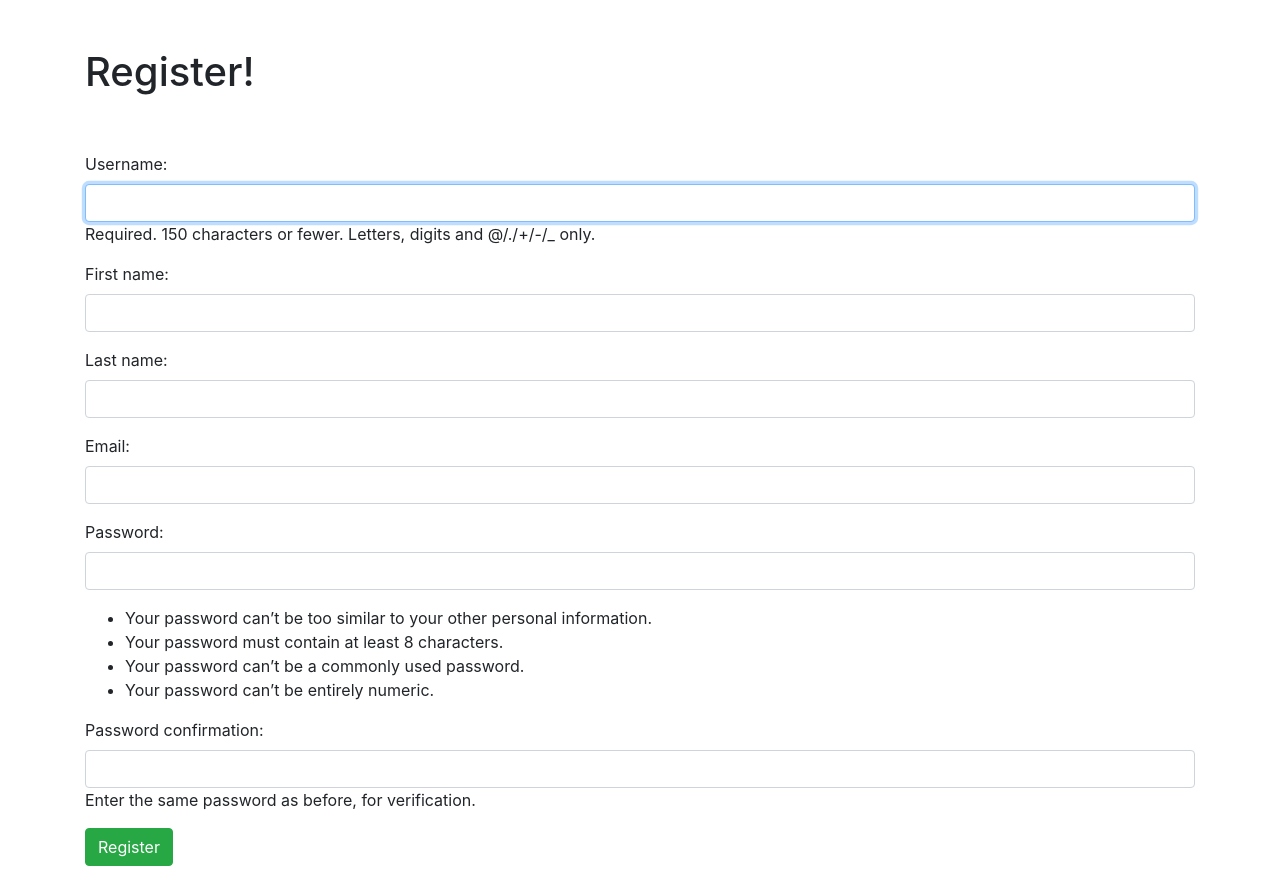
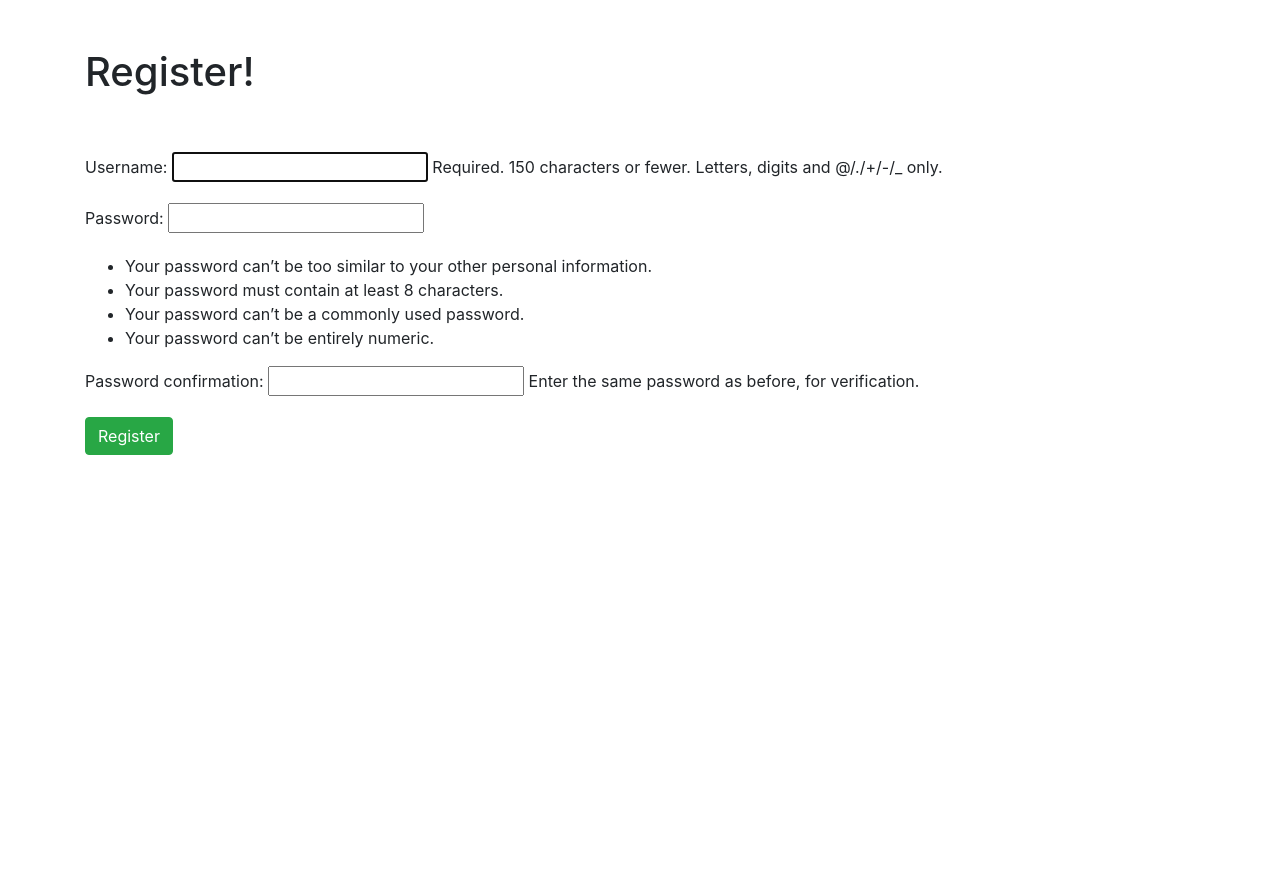
Before and after one commit to Yeasin0011/ISO_CSE370, a Django app: a page that uses ISO/ISO_Blog/templates/base.html in a window 1280 px wide. Shown: the part 56-938 px from the top of the page. After the commit the page ends 511 px from the top, so only its background shows below. Run offline with Django 4.2, Linux system fonts and the light colour scheme; parts of the project's set-up code (start-up, migrations or seed data) failed here and were passed over.

Commit message:
Revert "Sadi"
This reverts commit b0d53778abc5242d7cd201add27d0fc27d7464ca.

```diff
--- a/ISO/ISO/urls.py
+++ b/ISO/ISO/urls.py
@@ -16,12 +16,10 @@ Including another URLconf
 """
 from django.contrib import admin
 from django.urls import path, include
-from django.conf import settings
-from django.conf.urls.static import static
 
 urlpatterns = [
     path('admin/', admin.site.urls),
     path('', include('ISO_Blog.urls')),
     path('members/ ', include('django.contrib.auth.urls')),
-    path('members', include('members.urls')),
-]+ static(settings.MEDIA_URL, document_root=settings.MEDIA_ROOT)
+    path('members', include('members.urls'))
+]
--- a/ISO/ISO_Blog/form.py
+++ b/ISO/ISO_Blog/form.py
@@ -9,7 +9,7 @@ for item in choices:
 class PostForm(forms.ModelForm):
     class Meta:
         model=Post
-        fields=('title', 'title_tag', 'author', 'category' , 'body', 'snippet', 'header_image')
+        fields=('title', 'title_tag', 'author', 'category' , 'body')
 
         widgets={
             'title':forms.TextInput(attrs={'class': 'form-control', 'placeholder': 'Tell a interesting story'}),
@@ -18,19 +18,17 @@ class PostForm(forms.ModelForm):
             # 'author':forms.Select(attrs={'class': 'form-control', }),
             'category': forms.Select(choices=choice_list,attrs={'class': 'form-control', }),
             'body':forms.Textarea(attrs={'class': 'form-control', 'placeholder': 'Open your heart out!'}),
-            'snippet':forms.Textarea(attrs={'class': 'form-control'}),
 
         }
 
 class EditForm(forms.ModelForm):
     class Meta:
         model=Post
-        fields=('title', 'title_tag', 'body','snippet')
+        fields=('title', 'title_tag', 'body')
 
         widgets={
             'title':forms.TextInput(attrs={'class': 'form-control', 'placeholder': 'Name a Interesting Title!'}),
             'title_tag':forms.TextInput(attrs={'class': 'form-control', 'placeholder': 'Apply a meaningful tag'}),
             'body':forms.Textarea(attrs={'class': 'form-control', 'placeholder': 'Open your heart out!'}),
-            'snippet':forms.Textarea(attrs={'class': 'form-control'}),
 
         }
--- a/ISO/ISO_Blog/templates/base.html
+++ b/ISO/ISO_Blog/templates/base.html
@@ -59,12 +59,8 @@
                   <a class="nav-link" href="{% url 'add_post'%}">Add Post</a>
                 </li>
 
-                <li class="nav-item">
+                 <li class="nav-item">
                   <a class="nav-link" href="{% url 'add_category'%}">Add Category</a>
-                </li>
-
-                <li class="nav-item">
-                  <a class="nav-link" href="{% url 'edit_profile'%}">Edit Profile</a>
                 </li>
 
 
--- a/ISO/ISO_Blog/templates/home.html
+++ b/ISO/ISO_Blog/templates/home.html
@@ -24,7 +24,7 @@
         {% endif %}
 
     </small><br/>
-    {{post.snippet}}</li>
+    {{post.body|slice:":100"|safe }}</li>
 {% endfor %}
 </ul>
 
--- a/ISO/ISO_Blog/templates/post.details.html
+++ b/ISO/ISO_Blog/templates/post.details.html
@@ -24,10 +24,6 @@ post author: {{ post.author.id }}
 </a></small></br>
 <hr>
 <br/>
-{% if post.header_image %}
-
-<img src='{{ post.header_image.url }}'><br/><br/>
-{% endif %}
 {{ post.body|safe }}
 <br/><br/>
 <a href="{% url 'Home' %}" class= "btn btn-dark" >Back</a>
--- a/ISO/ISO_Blog/templates/post_add.html
+++ b/ISO/ISO_Blog/templates/post_add.html
@@ -10,10 +10,9 @@
     <br></br>
 
     <div class='form-group'>
-        <form method='POST' enctype="multipart/form-data">
+        <form method='POST'>
             {% csrf_token %}
             {{ form.as_p }}
-            {{ form.media }}
             <button class="btn btn-primary">Post</button>
     </div>
 
--- a/ISO/ISO_Blog/templates/update_post.html
+++ b/ISO/ISO_Blog/templates/update_post.html
@@ -16,7 +16,6 @@
             <form method='POST'>
                 {% csrf_token %}
                 {{ form.as_p }}
-                {{ form.media }}
                 <button class="btn btn-primary">update</button>
         </div>
     {% else %}
--- a/ISO/members/forms.py
+++ /dev/null
@@ -1,34 +0,0 @@
-from django.contrib.auth.forms import UserCreationForm, UserChangeForm
-from django.contrib.auth.models import User
-from django import forms
-
-class SignUpForm(UserCreationForm):
-    email= forms.EmailField(widget=forms.EmailInput(attrs={"class": "form-control"}))
-    first_name= forms.CharField(max_length=100, widget=forms.TextInput(attrs={"class": "form-control"}))
-    last_name=forms.CharField(max_length=100, widget=forms.TextInput(attrs={"class": "form-control"}))
-
-    class Meta:
-        model=User
-        fields=("username", "first_name", "last_name", "email", "password1", "password2")
-
-    def __init__(self, *args, **kwargs):
-        super(SignUpForm, self).__init__(*args, **kwargs)
-
-        self.fields['username'].widget.attrs["class"]="form-control"
-        self.fields['password1'].widget.attrs["class"]="form-control"
-        self.fields['password2'].widget.attrs["class"]="form-control"
-
-class EditProfileForm(UserChangeForm):
-    email= forms.EmailField(widget=forms.EmailInput(attrs={"class": "form-control"}))
-    first_name= forms.CharField(max_length=100, widget=forms.TextInput(attrs={"class": "form-control"}))
-    last_name=forms.CharField(max_length=100, widget=forms.TextInput(attrs={"class": "form-control"}))
-    username= forms.CharField(max_length=100, widget=forms.TextInput(attrs={"class": "form-control"}))
-    last_login=forms.CharField(max_length=100, widget=forms.TextInput(attrs={"class": "form-control"}))
-    is_superuser=forms.CharField(max_length=100, widget=forms.CheckboxInput(attrs={"class": "form-check"}))
-    is_staff=forms.CharField(max_length=100, widget=forms.CheckboxInput(attrs={"class": "form-check"}))
-    is_active=forms.CharField(max_length=100, widget=forms.CheckboxInput(attrs={"class": "form-check"}))
-    date_joined=forms.CharField(max_length=100, widget=forms.TextInput(attrs={"class": "form-control"}))
-
-    class Meta:
-        model=User
-        fields=("username", "first_name", "last_name", "email", "last_login", "is_superuser", "is_staff", "is_active","password" ,"date_joined")
--- a/ISO/members/urls.py
+++ b/ISO/members/urls.py
@@ -1,18 +1,10 @@
 from django.urls import path
 
-from .views import UserRegistrationView, UserEditView, PasswordsChangeView , ShowProfilePageView
-
-from django.contrib.auth import views as auth_views
+from .views import UserRegistrationView
 
 
 
 urlpatterns = [
     path('register/', UserRegistrationView.as_view(), name="register"),
-    path('edit_profile/', UserEditView.as_view(), name="edit_profile"),
-    path('members/password/', PasswordsChangeView.as_view(template_name="registration/change-password.html")),
-    # path('password/', auth_views.PasswordChangeView.as_view()),
-    path('<int:pk>/profile/',ShowProfilePageView.as_view(),name='show_profile_page'),
-
-
 
 ]
--- a/ISO/members/views.py
+++ b/ISO/members/views.py
@@ -2,46 +2,12 @@ from django.shortcuts import render , get_object_or_404
 
 from django.views import generic
 
-from django.views.generic import DetailView
-
-from django.contrib.auth.forms import UserCreationForm, UserChangeForm, PasswordChangeForm
-
-from django.contrib.auth.views import PasswordChangeView
+from django.contrib.auth.forms import UserCreationForm
 
 from django.urls import reverse_lazy
 
-from .forms import SignUpForm, EditProfileForm
-
-from ISO_Blog.models import Profile
-
-class PasswordsChangeView(PasswordChangeView):
-    form_class= PasswordChangeForm
-    success_url=reverse_lazy('home')
-
-
-
 
 class UserRegistrationView(generic.CreateView):
-    form_class= SignUpForm
+    form_class=UserCreationForm
     template_name='registration/register.html'
     success_url=reverse_lazy('login')
-class UserEditView(generic.UpdateView):
-    form_class= EditProfileForm
-    template_name='registration/edit_profile.html'
-    success_url=reverse_lazy('Home')
-
-    def get_object(self):
-        return self.request.user
-
-class ShowProfilePageView(DetailView):
-    model = Profile
-    template_name = 'registration/user_profile.html'
-
-    def get_context_data(self, *args, **kwargs):
-        # cat_menu = Profile.objects.all()
-        context = super(ShowProfilePageView, self).get_context_data(*args, **kwargs)
-
-        page_user = get_object_or_404(Profile, id=self.kwargs['pk'])
-
-        context["page_user"] = page_user
-        return context
```
Also changed, not shown: ISO/ISO/settings.py (+0 -7 lines), ISO/ISO_Blog/models.py (+1 -6 lines), ISO/members/templates/registration/change-password.html (deleted, +0 -19 lines), ISO/members/templates/registration/edit_profile.html (deleted, +0 -19 lines), ISO/ISO_Blog/migrations/0006_alter_post_body.py (deleted), ISO/ISO_Blog/migrations/0007_post_snippet.py (deleted), ISO/ISO_Blog/migrations/0008_post_header_image_alter_post_snippet.py (deleted), ISO/db.sqlite3, ISO/media/images/wallpaperflare.com_wallpaper.jpg (deleted).
